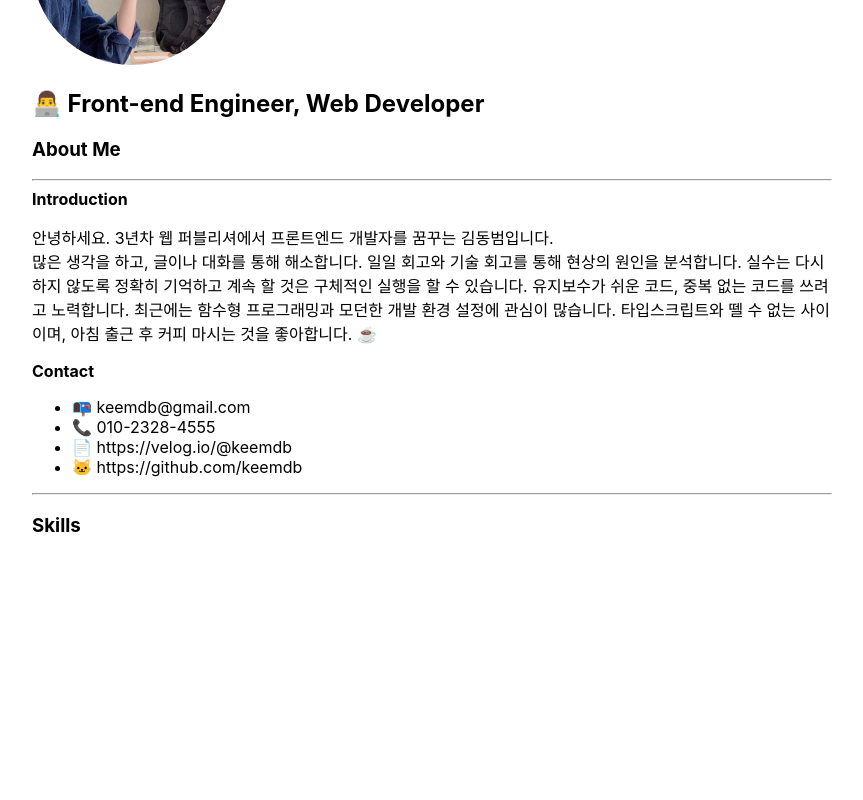
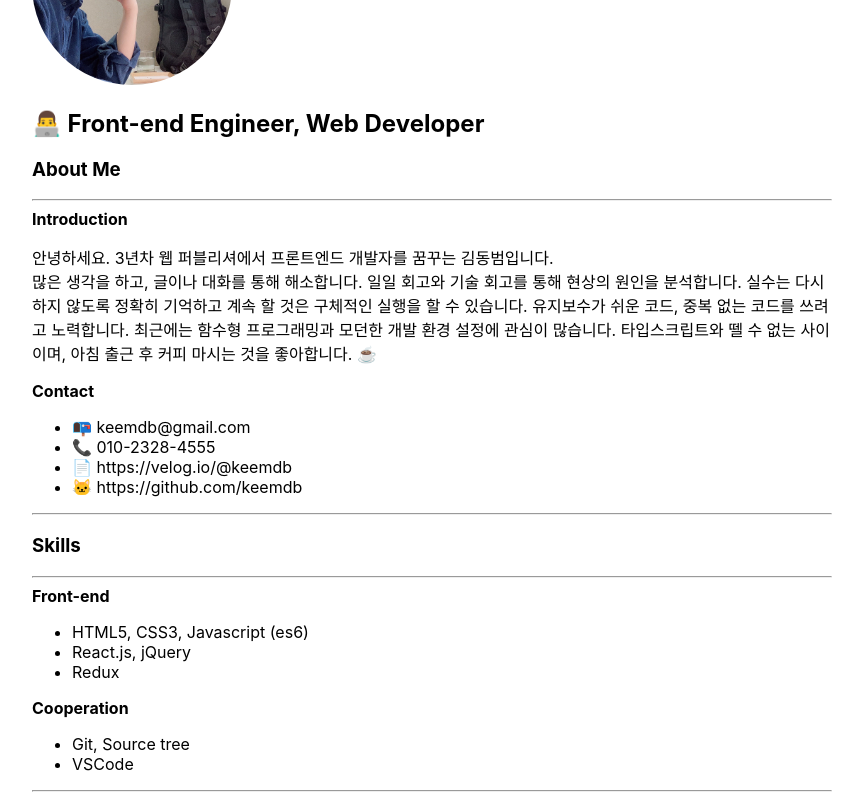
Before and after one commit to keemdb/portfolio, a React (Create React App) app: page / in a window 1280 px wide. Shown: the part 224-1024 px from the top of the page, without its empty margins (208-1071 px from the left). Before the commit the page ends 800 px from the top, so only its background shows below. Built offline with nearby package versions, Linux system fonts and the light colour scheme.

Commit message:
add skills

```diff
--- a/src/App.js
+++ b/src/App.js
@@ -4,6 +4,7 @@ function App() {
   return (
     <div className="App">
       <div className="container">
+        <div className="logo">KEEMDB PORTFOLIO</div>
         <h1>클린코드를 지향하는 개발자, 김동범</h1>
         <div className="profile">
           <img src="./img/profile.jpg"/>
@@ -30,7 +31,23 @@ function App() {
           </p>
           <hr/>
           <h3>Skills</h3>
-
+          <hr/>
+          <strong>Front-end</strong>
+          <p>
+            <ul>
+              <li>HTML5, CSS3, Javascript (es6)</li>
+              <li>React.js, jQuery</li>
+              <li>Redux</li>
+            </ul>
+          </p>
+          <strong>Cooperation</strong>
+          <p>
+            <ul>
+              <li>Git, Source tree</li>
+              <li>VSCode</li>
+            </ul>
+          </p>
+          <hr/>
         </div>
       </div>
     </div>
```
